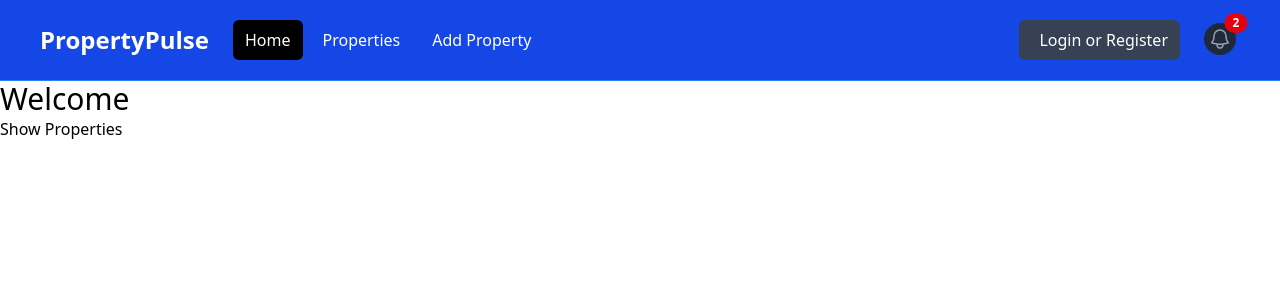
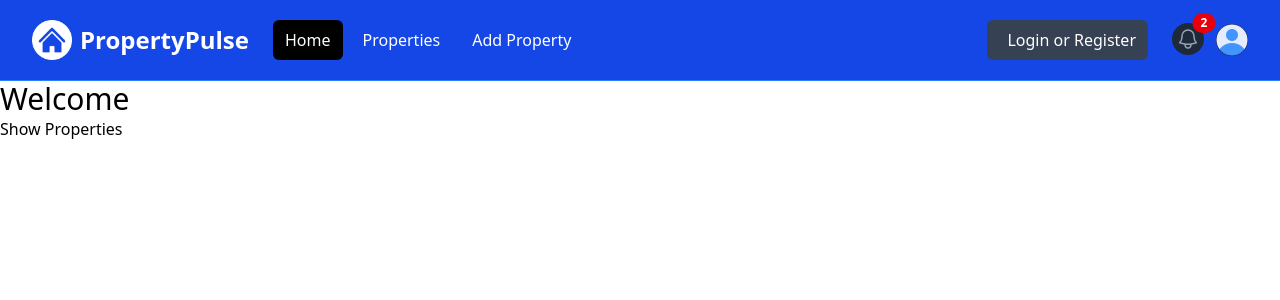
Before and after one commit to sandeshkhadka10/PropertyRental, a Next.js app: page / in a window 1280 px wide. Shown: the top 300 px of the page. Built offline with nearby package versions, Linux system fonts and the light colour scheme.

Commit message:
completed the navbar

```diff
--- a/components/Navbar.jsx
+++ b/components/Navbar.jsx
@@ -1,3 +1,7 @@
+import Image from 'next/image';
+import logo from '@/assets/images/logo-white.png';
+import profileDefault from '@/assets/images/profile.png';
+
 const Navbar = () => {
     return (
         <nav className='bg-blue-700 border-b border-blue-500'>
@@ -34,7 +38,7 @@
                     <div className='flex flex-1 items-center justify-center md:items-stretch md:justify-start'>
                         {/* <!-- Logo --> */}
                         <a className='flex flex-shrink-0 items-center' href='/index.html'>
-                            {/* <Image className='h-10 w-auto' alt='PropertyPulse' /> */}
+                            <Image className='h-10 w-auto' src={logo} alt='PropertyPulse' />
 
                             <span className='hidden md:block text-white text-2xl font-bold ml-2'>
                                 PropertyPulse
@@ -116,11 +120,11 @@
                                 >
                                     <span className='absolute -inset-1.5'></span>
                                     <span className='sr-only'>Open user menu</span>
-                                    {/* <Image
+                                    <Image
                                         className='h-8 w-8 rounded-full'
                                         src={profileDefault}
                                         alt=''
-                                    /> */}
+                                    />
                                 </button>
                             </div>
 
```
